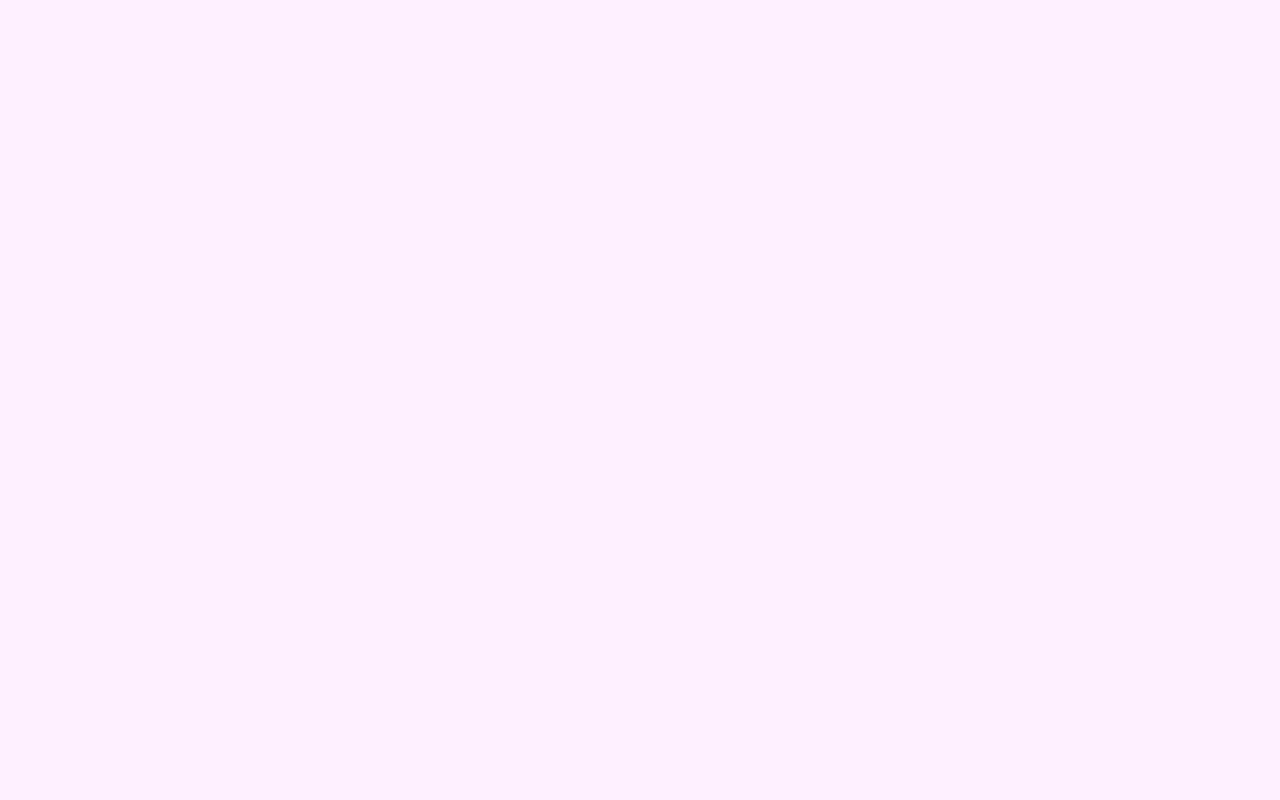
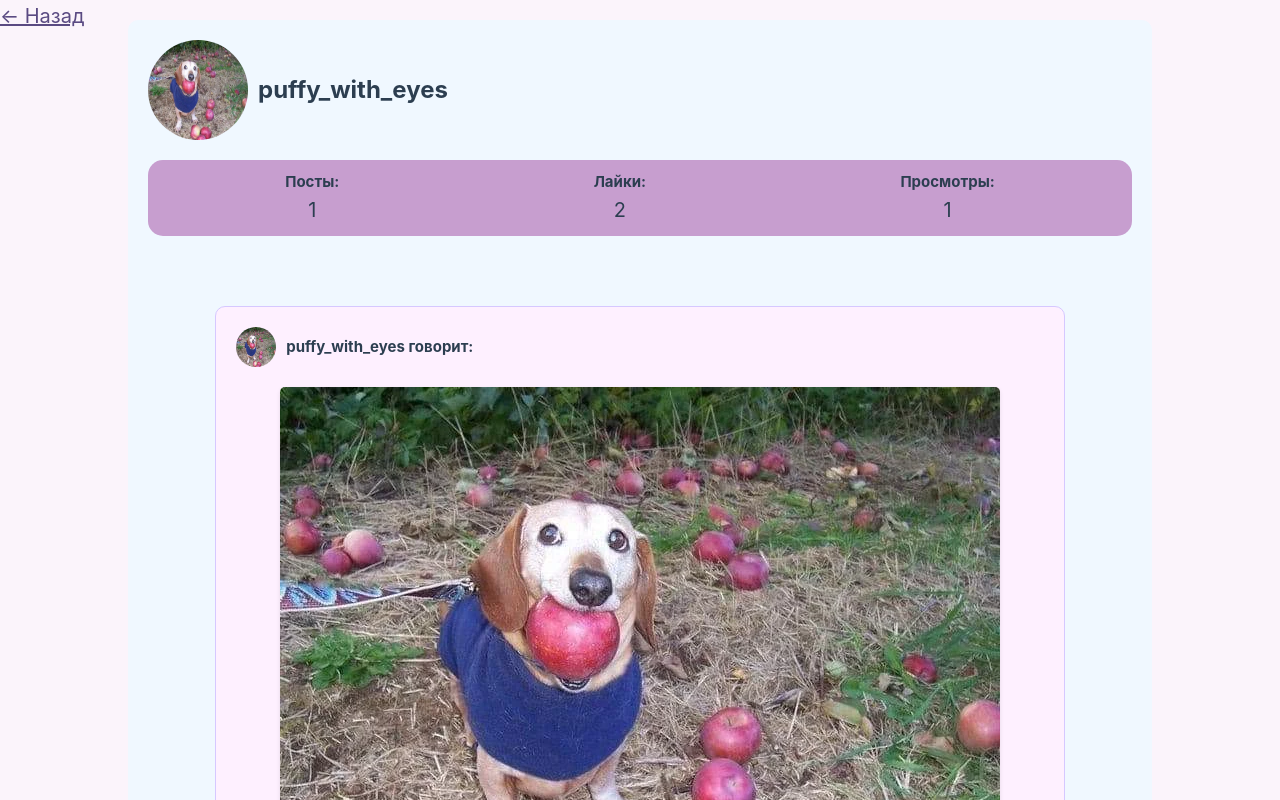
Before and after one commit to PuffyWithEyes/kcyx, a Vue app: page /me in a window 1280 px wide. Before the commit this address had no page. Shown: the top 800 px of the page. Built offline with nearby package versions, Linux system fonts and the light colour scheme; the HTML template or start-up script is replaced by a standard one.

Commit message:
Боже ебать какая же хуйня

```diff
--- a/package.json
+++ b/package.json
@@ -11,6 +11,7 @@
     "type-check": "vue-tsc --build"
   },
   "dependencies": {
+    "axios": "^1.7.9",
     "dompurify": "^3.2.3",
     "marked": "^15.0.3",
     "pinia": "^2.2.6",
--- a/src/assets/base.css
+++ b/src/assets/base.css
@@ -3,7 +3,7 @@
   --vt-c-white: #ffffff;
   --vt-c-white-soft: #f8f8f8;
   --vt-c-white-mute: #f2f2f2;
-  --vt-c-pink: #FEF0FF;
+  --vt-c-pink: #f9eef997;
 
   --vt-c-black: #181818;
   --vt-c-black-soft: #222222;
--- a/src/components/Header.vue
+++ b/src/components/Header.vue
@@ -1,15 +1,21 @@
 <template>
   <header class="header">
     <div class="header-left">
-      <img :src="avaPath" alt="User Avatar" class="avatar" />
+      <router-link to="/me">
+        <img src="/src/assets/dog.png" alt="User Avatar" class="avatar" />
+      </router-link>
       <div class="search-container">
         <img src="../assets/search.png" alt="Search Icon" class="search-icon" @click="toggleSearch" />
         <input v-if="showSearch" type="text" placeholder="Искать..." class="search-input" />
       </div>
     </div>
     <div class="header-right">
-      <button @click="register">Регистрация</button>
-      <button @click="login">Вход</button>
+      <router-link to="/auth">
+        <button @click="register">Регистрация</button>
+      </router-link>
+      <router-link to="/auth">
+        <button @click="login">Вход</button>
+      </router-link>
     </div>
   </header>
 </template>
@@ -19,12 +25,6 @@ import { defineComponent } from 'vue';
 
 export default defineComponent({
   name: 'AppHeader',
-  props: {
-    avaPath: {
-      type: String,
-      required: true,
-    },
-  },
   data() {
     return {
       showSearch: false,
--- a/src/components/Post.vue
+++ b/src/components/Post.vue
@@ -1,7 +1,7 @@
 <template>
   <div class="image-text-block">
     <div class="user-info">
-      <img :src="userAvatar" alt="User Avatar" class="avatar" />
+      <img src="/src/assets/dog.png" alt="User Avatar" class="avatar" />
       <span class="username">{{ userName }} говорит:</span>
     </div>
     <div v-for="(item, index) in itemsList" :key="index" class="item">
@@ -24,10 +24,6 @@ export default defineComponent({
   props: {
     itemsList: {
       type: Array as PropType<Item[]>,
-      required: true,
-    },
-    userAvatar: {
-      type: String,
       required: true,
     },
     userName: {
--- a/src/router/index.ts
+++ b/src/router/index.ts
@@ -1,6 +1,7 @@
 import { createRouter, createWebHistory } from 'vue-router'
 import HomeView from '../views/HomeView.vue'
 import AuthView from '../views/AuthView.vue'
+import MeView from '../views/MeView.vue'
 
 const router = createRouter({
   history: createWebHistory(import.meta.env.BASE_URL),
@@ -14,6 +15,11 @@ const router = createRouter({
       path: '/auth',
       name: 'auth',
       component: AuthView,
+    },
+    {
+      path: '/me',
+      name: 'me',
+      component: MeView,
     }
   ],
 })
--- a/src/views/HomeView.vue
+++ b/src/views/HomeView.vue
@@ -5,7 +5,6 @@
     v-for="(post, index) in posts"
     :key="index"
     :itemsList="post.itemsList"
-    :userAvatar="post.userAvatar"
     :userName="post.userName"
     :viewCount="post.viewCount"
     />
@@ -36,7 +35,6 @@ export default defineComponent({
             { type: 'text', content: 'This is some text between images.' },
             { type: 'image', src: '/test/image copy.png', alt: 'Image 2' },
           ] as Item[],
-          userAvatar: '/src/assets/dog.png',
           userName: 'puffy_with_eyes',
           viewCount: 1,
         },
@@ -46,7 +44,6 @@ export default defineComponent({
             { type: 'image', src: '/src/assets/dog.png', alt: 'Image 4' },
             { type: 'text', content: 'Another text between images.' },
           ] as Item[],
-          userAvatar: '/src/assets/dog.png',
           userName: 'Agenteec',
           viewCount: 2,
         },
@@ -65,7 +62,6 @@ export default defineComponent({
       // Добавляем новый пост в начало массива posts
       this.posts.unshift({
         itemsList: itemsList,
-        userAvatar: '/src/assets/dog.png', // Замените на аватарку пользователя
         userName: 'User', // Замените на имя пользователя
         viewCount: 1,
       });
--- /dev/null
+++ b/src/views/MeView.vue
@@ -0,0 +1,156 @@
+<template>
+    <router-link to="/" class="back-button">&larr; Назад</router-link>
+    <div class="user-profile">
+      <div class="user-info">
+        <img src="/src/assets/dog.png" alt="User Avatar" class="avatar" />
+        <span class="username">{{ getUsername }}</span>
+      </div>
+      <div class="stats-container">
+        <div class="stat">
+          <span class="stat-label">Посты:</span>
+          <span class="stat-value">{{ getUserPosts.length }}</span>
+        </div>
+        <div class="stat">
+          <span class="stat-label">Лайки:</span>
+          <span class="stat-value">{{ totalLikes }}</span>
+        </div>
+        <div class="stat">
+          <span class="stat-label">Просмотры:</span>
+          <span class="stat-value">{{ totalViews }}</span>
+        </div>
+      </div>
+      <div class="container-posts">
+        <Post
+        v-for="(post, index) in getUserPosts"
+        :key="index"
+        :itemsList="post.itemsList"
+        :userName="post.userName"
+        :viewCount="post.viewCount"
+        />
+      </div>
+    </div>
+  </template>
+
+  <script lang="ts">
+  import { defineComponent, type PropType } from 'vue';
+  import Post from '../components/Post.vue';
+  import type { Item } from '../types'
+
+  export default defineComponent({
+    name: 'UserProfile',
+    props: {
+      posts: {
+        type: Array as PropType<typeof Post[]>,
+        required: true,
+      },
+    },
+    components: {
+      Post,
+    },
+    computed: {
+      totalLikes() {
+        return this.getUserPosts.reduce((total, post) => total + (post.itemsList.filter(item => item.type === 'image').length || 0), 0);
+      },
+      totalViews() {
+        return this.getUserPosts.reduce((total, post) => total + post.viewCount, 0);
+      },
+      getUsername() {
+        return "puffy_with_eyes";
+      },
+      getUserPosts() {
+        return [
+          {
+            itemsList: [
+              { type: 'image', src: '/src/assets/dog.png', alt: 'Image 1' },
+              { type: 'text', content: 'This is some text between images.' },
+              { type: 'image', src: '/test/image copy.png', alt: 'Image 2' },
+            ] as Item[],
+            userName: this.getUsername,
+            viewCount: 1,
+          }
+        ]
+      },
+    },
+  });
+  </script>
+
+  <style scoped>
+.container-posts {
+  display: flex;
+  flex-direction: column;
+  align-items: 0px; /* Центрирование по горизонтали */
+  padding: 20px; /* Отступы по краям */
+  margin-top: 30px; /* Отступ сверху */
+  margin-bottom: 30px;
+}
+
+.user-profile {
+  padding: 20px;
+  background-color: #F0F8FF;
+  border-radius: 10px;
+  width: 80%;
+  margin: 20px auto;
+  position: relative;
+}
+
+.user-info {
+  display: flex;
+  align-items: center;
+  margin-bottom: 20px;
+  position: relative;
+}
+
+.back-button {
+  position: absolute;
+  top: 0;
+  left: 0;
+  background: none;
+  border: none;
+  font-size: 20px;
+  cursor: pointer;
+  color: #7E6BC4;
+}
+
+.back-button:hover {
+  color: #5A4A82;
+}
+
+.avatar {
+  width: 100px; /* Увеличенный размер аватарки */
+  height: 100px; /* Увеличенный размер аватарки */
+  border-radius: 50%;
+  margin-right: 10px;
+}
+
+.username {
+  font-size: 24px;
+  font-weight: bold;
+}
+
+.stats-container {
+  display: flex;
+  justify-content: space-around;
+  margin-bottom: 20px;
+  border-radius: 15px; /* Закругленные края */
+  background-color: #C79ECF;
+  padding: 10px;
+}
+
+.stat {
+  text-align: center;
+}
+
+.stat-label {
+  font-weight: bold;
+}
+
+.stat-value {
+  display: block;
+  font-size: 20px;
+}
+
+.post {
+  margin-bottom: 20px;
+  width: 100%;
+}
+  </style>
```
Also changed, not shown: 1 other file (tests, documents, lock files or other folders).
